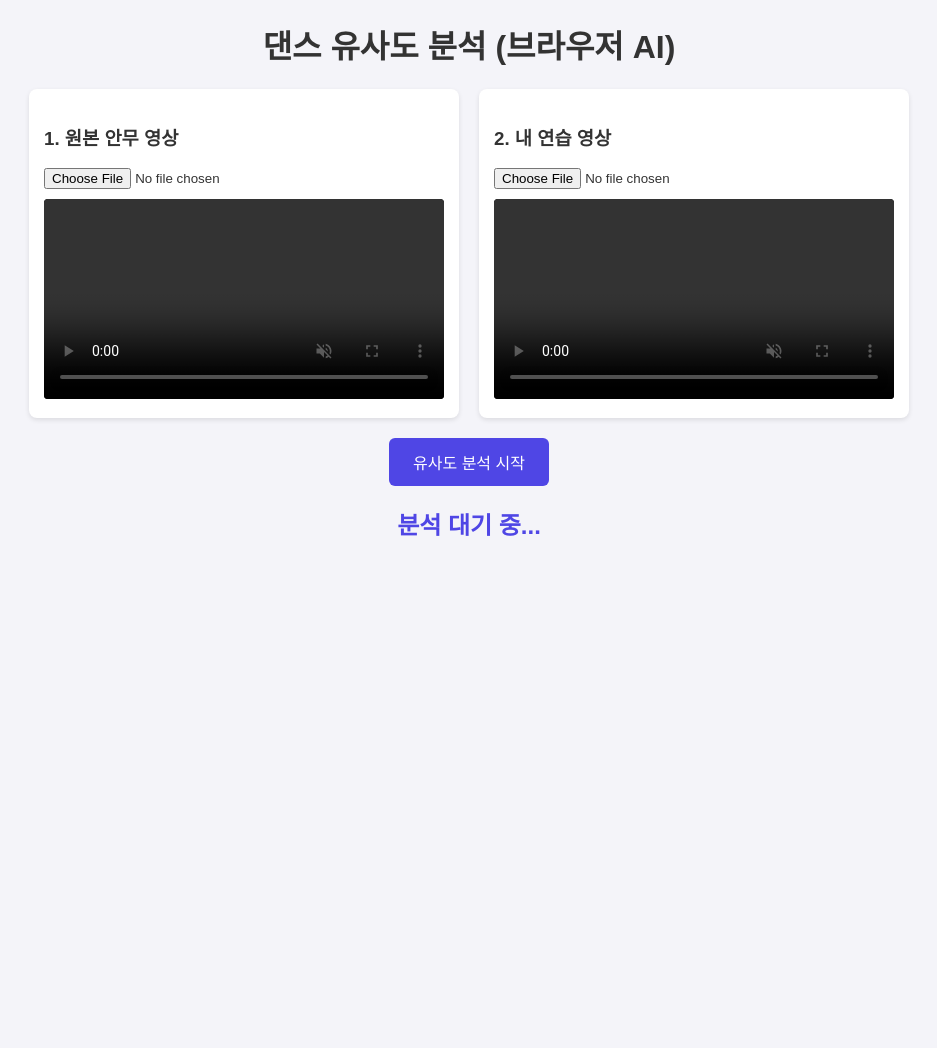
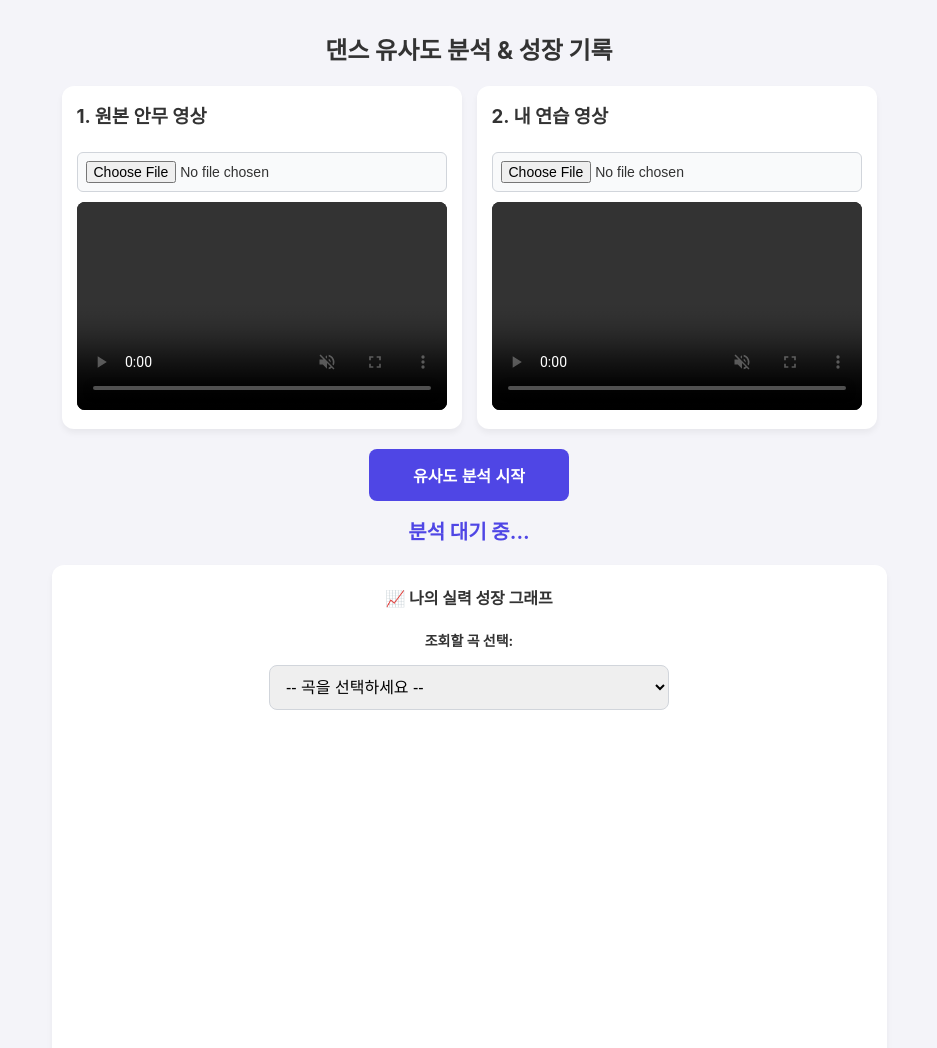
Before and after one commit to summroceean/dance-practice-app, a plain HTML site: page index.html in a window 1280 px wide. Shown: the whole page, without its empty margins (171-1108 px from the left). Before the commit the page ends 800 px from the top, so only its background shows below. Drawn offline with nearby package versions, Linux system fonts and the light colour scheme; no server answers.

Commit message:
Add files via upload

```diff
--- a/index.html
+++ b/index.html
@@ -3,58 +3,141 @@
 <head>
     <meta charset="UTF-8">
     <meta name="viewport" content="width=device-width, initial-scale=1.0">
-    <title>안무 유사도 분석기 (TensorFlow.js + Google Sheets)</title>
+    <title>안무 유사도 분석기 & 성장 기록</title>
     <style>
-        body { font-family: sans-serif; margin: 20px; background: #f4f4f9; color: #333; }
-        h1 { text-align: center; }
-        .container { display: flex; gap: 20px; justify-content: center; flex-wrap: wrap; margin-bottom: 20px; }
-        .box { background: white; padding: 15px; border-radius: 8px; box-shadow: 0 2px 5px rgba(0,0,0,0.1); width: 400px; }
-        video { width: 100%; border-radius: 4px; background: #000; margin-top: 10px; }
-        .control-panel { text-align: center; margin-top: 20px; }
-        button { background: #4f46e5; color: white; border: none; padding: 12px 24px; font-size: 16px; border-radius: 6px; cursor: pointer; }
+        /* 모바일 퍼스트 및 전반적인 레이아웃 기본 설정 */
+        * { box-sizing: border-box; }
+        body {
+            font-family: -apple-system, BlinkMacSystemFont, "Segoe UI", Roboto, sans-serif;
+            margin: 0;
+            padding: 15px;
+            background: #f4f4f9;
+            color: #333;
+        }
+        h1 { text-align: center; font-size: 24px; margin-bottom: 20px; }
+        h2, h3, h4 { margin-top: 0; }
+
+        /* 비디오 컨테이너 (반응형 플렉스박스) */
+        .container {
+            display: flex;
+            gap: 15px;
+            justify-content: center;
+            flex-wrap: wrap;
+            margin-bottom: 20px;
+        }
+
+        /* 개별 카드 박스 (PC 기준 가로 400px, 모바일에서는 100% 꽉 참) */
+        .box {
+            background: white;
+            padding: 15px;
+            border-radius: 12px;
+            box-shadow: 0 4px 6px rgba(0,0,0,0.05);
+            width: 100%;
+            max-width: 400px;
+        }
+
+        /* 비디오 크기 자동 조절 */
+        video {
+            width: 100%;
+            height: auto;
+            aspect-ratio: 16 / 9; /* 모바일에서 깨지지 않는 16:9 비율 고정 */
+            border-radius: 8px;
+            background: #000;
+            margin-top: 10px;
+            object-fit: cover;
+        }
+
+        /* 파일 업로드 버튼 스타일링 개선 */
+        input[type="file"] {
+            width: 100%;
+            padding: 8px;
+            font-size: 14px;
+            background: #f9fafb;
+            border: 1px solid #d1d5db;
+            border-radius: 6px;
+            margin-top: 5px;
+        }
+
+        /* 컨트롤 및 공통 패널 */
+        .control-panel { text-align: center; margin: 20px 0; }
+
+        .panel {
+            background: white;
+            width: 100%;
+            max-width: 835px; /* PC에서 비디오 박스 2개 너비와 조화롭게 맞춤 */
+            margin: 20px auto;
+            padding: 20px;
+            border-radius: 12px;
+            box-shadow: 0 4px 6px rgba(0,0,0,0.05);
+            text-align: center;
+        }
+        #save-panel { display: none; }
+
+        /* 입력창 및 셀렉트박스 모바일 맞춤 */
+        .panel input, .panel select {
+            width: 100%;
+            max-width: 400px;
+            padding: 12px;
+            margin: 10px 0;
+            border: 1px solid #d1d5db;
+            border-radius: 8px;
+            font-size: 16px; /* 모바일에서 폰트가 16사 미만이면 자동 확대되는 현상 방지 */
+        }
+
+        /* 터치하기 편한 큼직한 버튼 디자인 */
+        button {
+            background: #4f46e5;
+            color: white;
+            border: none;
+            padding: 14px 24px;
+            font-size: 16px;
+            font-weight: bold;
+            border-radius: 8px;
+            cursor: pointer;
+            width: 100%;
+            max-width: 400px;
+            transition: background 0.2s;
+        }
         button:hover { background: #4338ca; }
         button:disabled { background: #a5b4fc; cursor: not-allowed; }
-        #result-box { text-align: center; font-size: 24px; font-weight: bold; margin-top: 20px; color: #4f46e5; }
 
-        /* 점수 저장 패널 스타일 */
-        #save-panel {
-            display: none; /* 분석 완료 후 표시 */
-            background: white;
-            max-width: 400px;
-            margin: 20px auto;
-            padding: 20px;
-            border-radius: 8px;
-            box-shadow: 0 2px 5px rgba(0,0,0,0.1);
+        #save-btn { background: #10b981; }
+        #save-btn:hover { background: #059669; }
+
+        #result-box {
             text-align: center;
+            font-size: 20px;
+            font-weight: bold;
+            margin-top: 15px;
+            color: #4f46e5;
         }
-        #save-panel input {
-            width: 80%;
-            padding: 10px;
-            margin: 10px 0;
-            border: 1px solid #ccc;
-            border-radius: 4px;
-            font-size: 15px;
-        }
-        #save-btn { background: #10b981; margin-top: 5px; }
-        #save-btn:hover { background: #059669; }
+
         #save-status { margin-top: 10px; font-size: 14px; color: #555; }
 
-        /* 반응형 모바일 대응 */
-        @media(max-width: 850px) {
-            .container { flex-direction: column; align-items: center; }
-            .box, #save-panel { width: 100%; max-width: 400px; box-sizing: border-box; }
+        /* 그래프 캔버스 영역 */
+        canvas {
+            width: 100% !important;
+            height: auto !important;
+            max-height: 300px;
+            margin-top: 15px;
+        }
+
+        /* 미디어 쿼리: 화면이 넓은 PC 환경에서는 버튼 크기를 내용물에 맞게 조절 */
+        @media(min-width: 768px) {
+            button { width: auto; min-width: 200px; }
         }
     </style>
 
-    <!-- TensorFlow.js 및 MoveNet 필수 라이브러리 로드 -->
+    <!-- TensorFlow.js, MoveNet 및 Chart.js 라이브러리 로드 -->
     <script src="https://cdn.jsdelivr.net/npm/@tensorflow/tfjs-core"></script>
     <script src="https://cdn.jsdelivr.net/npm/@tensorflow/tfjs-converter"></script>
     <script src="https://cdn.jsdelivr.net/npm/@tensorflow/tfjs-backend-webgl"></script>
     <script src="https://cdn.jsdelivr.net/npm/@tensorflow-models/pose-detection"></script>
+    <script src="https://cdn.jsdelivr.net/npm/chart.js"></script>
 </head>
 <body>
 
-    <h1>댄스 유사도 분석 (브라우저 AI)</h1>
+    <h1>댄스 유사도 분석 & 성장 기록</h1>
 
     <div class="container">
         <!-- 원본 영상 영역 -->
@@ -78,15 +161,27 @@
     </div>
 
     <!-- 분석 완료 후 나타나는 구글 시트 저장 창 -->
-    <div id="save-panel">
+    <div id="save-panel" class="panel">
         <h4>📊 연습 기록 저장하기</h4>
-        <p style="font-size: 14px; color: #666;">같은 곡 이름으로 입력하면 나중에 그래프로 묶어볼 수 있습니다.</p>
+        <p style="font-size: 14px; color: #666;">연습한 곡(무리) 이름을 입력하거나 선택하세요.</p>
         <input type="text" id="group-name-input" placeholder="예: 뉴진스 - Super Shy">
         <br>
         <button id="save-btn">구글 시트에 저장하기</button>
         <div id="save-status"></div>
     </div>
 
+    <!-- 날짜별 점수 변화 그래프 패널 -->
+    <div class="panel">
+        <h4>📈 나의 실력 성장 그래프</h4>
+        <div style="margin-bottom: 10px;">
+            <label for="group-select" style="font-size: 14px; font-weight: bold; display: block; margin-bottom: 5px;">조회할 곡 선택: </label>
+            <select id="group-select">
+                <option value="">-- 곡을 선택하세요 --</option>
+            </select>
+        </div>
+        <canvas id="scoreChart"></canvas>
+    </div>
+
     <script src="script.js"></script>
 </body>
 </html>
--- a/script.js
+++ b/script.js
@@ -1,5 +1,5 @@
 // ⚠️ 여기에 본인의 Google Apps Script 웹 앱 배포 URL을 넣어주세요!
-const APPS_SCRIPT_URL = "https://script.google.com/macros/s/AKfycbx1qbzvPiz_ib0igmsJP_WTlHn19_Tes3yN8i-S3CsNFAZpnArvAwgoCZMT4CZs0KyD/exec";
+const APPS_SCRIPT_URL = "https://script.google.com/macros/s/AKfycbwWRReORXZ1s9jVw8PMS7ZpkLuwcNKSSb4-fjZaK4R5HqJ4gbgSeuc7fY9nEJJLA387/exec";
 
 const refVideoFile = document.getElementById('ref-video-file');
 const userVideoFile = document.getElementById('user-video-file');
@@ -13,9 +13,14 @@ const groupNameInput = document.getElementById('group-name-input');
 const saveBtn = document.getElementById('save-btn');
 const saveStatus = document.getElementById('save-status');
 
-let currentScore = null; // 계산된 최신 점수를 저장할 변수
+const groupSelect = document.getElementById('group-select');
+const ctx = document.getElementById('scoreChart').getContext('2d');
 
-// 파일 업로드 시 비디오 미리보기 연결
+let currentScore = null;
+let allRecords = [];
+let scoreChart = null;
+
+// 파일 업로드 미리보기 연결
 refVideoFile.addEventListener('change', (e) => {
     const file = e.target.files[0];
     if (file) refVideo.src = URL.createObjectURL(file);
@@ -40,7 +45,7 @@ function calculateCosineSimilarity(vectorA, vectorB) {
     return dotProduct / (Math.sqrt(normA) * Math.sqrt(normB));
 }
 
-// 1. 유사도 분석 버튼 클릭
+// 1. 유사도 분석 실행
 analyzeBtn.addEventListener('click', async () => {
     if (!refVideo.src || !userVideo.src) {
         alert("원본 영상과 내 연습 영상 파일을 모두 업로드해주세요!");
@@ -77,8 +82,6 @@ analyzeBtn.addEventListener('click', async () => {
             currentScore = Math.max(0, Math.min(100, Math.round(similarity * 100)));
 
             resultBox.innerText = `분석 완료! 유사도 점수: ${currentScore}점`;
-
-            // 점수가 정상 계산되면 저장 패널 표시
             savePanel.style.display = "block";
         } else {
             resultBox.innerText = "영상의 인물을 감지하지 못했습니다. 다시 시도해 주세요.";
@@ -92,12 +95,12 @@ analyzeBtn.addEventListener('click', async () => {
     }
 });
 
-// 2. 구글 스프레드시트 저장 버튼 클릭
+// 2. 구글 스프레드시트에 점수 저장
 saveBtn.addEventListener('click', async () => {
     const groupName = groupNameInput.value.trim();
 
     if (!groupName) {
-        alert("곡(무리) 이름을 입력해주세요! (예: 뉴진스 - 슈퍼샤이)");
+        alert("곡(무리) 이름을 입력해주세요!");
         return;
     }
 
@@ -110,24 +113,85 @@ saveBtn.addEventListener('click', async () => {
     saveStatus.innerText = "구글 스프레드시트에 저장 중...";
 
     try {
-        // CORS 우회를 위해 text/plain으로 JSON 문자열 전송
         await fetch(APPS_SCRIPT_URL, {
             method: "POST",
             mode: "no-cors",
-            headers: {
-                "Content-Type": "text/plain;charset=utf-8",
-            },
-            body: JSON.stringify({
-                groupName: groupName,
-                score: currentScore
-            })
+            headers: { "Content-Type": "text/plain;charset=utf-8" },
+            body: JSON.stringify({ groupName: groupName, score: currentScore })
         });
 
         saveStatus.innerText = `✅ '${groupName}' (${currentScore}점) 저장 완료!`;
+
+        // 저장이 끝나면 그래프 목록 최신화
+        setTimeout(fetchRecordsAndSetupDropdown, 1500);
     } catch (error) {
         console.error("저장 오류:", error);
-        saveStatus.innerText = "❌ 저장 중 오류가 발생했습니다. URL을 확인해주세요.";
+        saveStatus.innerText = "❌ 저장 중 오류가 발생했습니다.";
     } finally {
         saveBtn.disabled = false;
     }
 });
+
+// 3. 구글 시트에서 기록을 불러와 드롭다운 채우기
+async function fetchRecordsAndSetupDropdown() {
+    try {
+        const response = await fetch(APPS_SCRIPT_URL);
+        allRecords = await response.json();
+
+        // 중복 없는 곡(무리) 이름 추출
+        const groups = [...new Set(allRecords.map(r => r.groupName))];
+
+        groupSelect.innerHTML = '<option value="">-- 곡을 선택하세요 --</option>';
+        groups.forEach(g => {
+            const opt = document.createElement('option');
+            opt.value = g;
+            opt.textContent = g;
+            groupSelect.appendChild(opt);
+        });
+    } catch (error) {
+        console.error("기록 불러오기 실패:", error);
+    }
+}
+
+// 4. 드롭다운 선택 시 꺾은선 그래프(Chart.js) 업데이트
+groupSelect.addEventListener('change', (e) => {
+    const selectedGroup = e.target.value;
+
+    // 선택한 곡의 기록만 필터링 (날짜순 정렬)
+    const filtered = allRecords.filter(r => r.groupName === selectedGroup);
+
+    const labels = filtered.map(r => r.date);
+    const scores = filtered.map(r => r.score);
+
+    if (scoreChart) {
+        scoreChart.destroy(); // 기존 그래프 파괴 후 재생성
+    }
+
+    scoreChart = new Chart(ctx, {
+        type: 'line',
+        data: {
+            labels: labels,
+            datasets: [{
+                label: `${selectedGroup} 유사도 점수`,
+                data: scores,
+                borderColor: '#4f46e5',
+                backgroundColor: 'rgba(79, 70, 229, 0.1)',
+                borderWidth: 2,
+                tension: 0.1,
+                fill: true
+            }]
+        },
+        options: {
+            responsive: true,
+            scales: {
+                y: {
+                    beginAtZero: true,
+                    max: 100
+                }
+            }
+        }
+    });
+});
+
+// 페이지 접속 시 기록 불러오기 실행
+fetchRecordsAndSetupDropdown();
```
